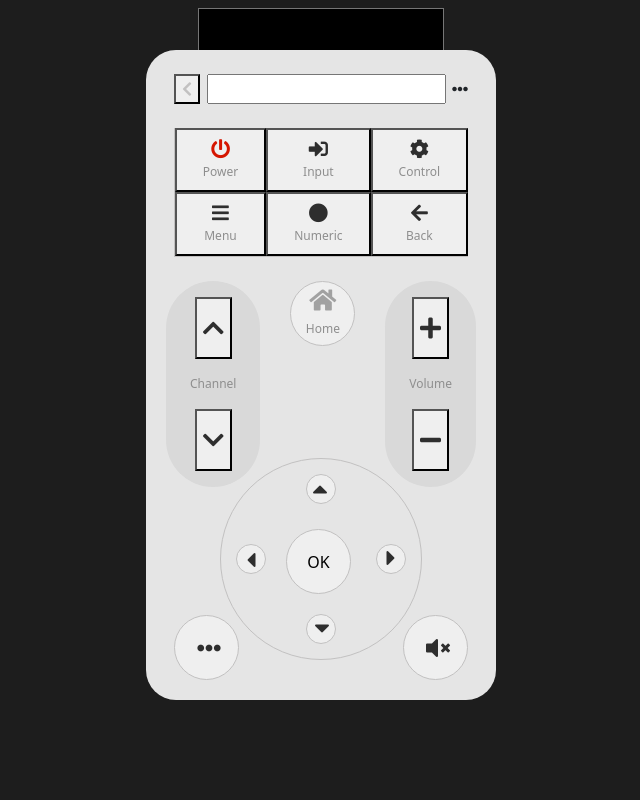
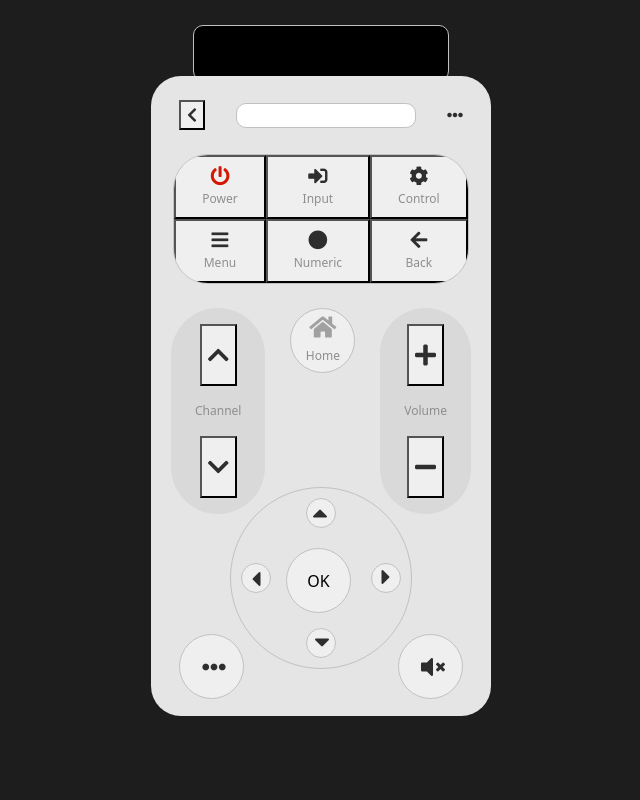
Before and after one commit to fetttttjoe/Simple-Web-server, a Flask app: page /controler.html in a window 1280 px wide. Shown: the whole page, without its empty margins (319-959 px from the left). Run offline with Flask 2, Linux system fonts and the light colour scheme.

Commit message:
Fixes
some design fixes
added fav icon back
instead of iframe reload i will reload the webpage (console.html) and set the viewpos to bottom of <textarea> content -> auto scroll would be cool, but i guess thats fine for now

```diff
--- a/RemoteControl/app.py
+++ b/RemoteControl/app.py
@@ -1,14 +1,16 @@
-from posixpath import dirname
-from tkinter import Button
 from flask import Flask, request, render_template, send_from_directory, redirect, jsonify
 import RemoteControl.util.deviceManager as dM
 import os, sys
 
 #
+# Program Name (also used for path), this needs to be done in a smarter way.
+#   idk why relative inputs wont let me pull the name from setup.py
+#
+programName = "RemoteControl"
+#
 # Initialise Flask app
 #
 app = Flask("LazyTool")
-
 #
 # Sends user Input to Keyboard
 # Checks if command in VK.Code -> execute, otherwise split and input or return
@@ -58,6 +60,7 @@ remoteControll = {
     'buttonArrowDown'   : 'arrowDown',
     'buttonArrowLeft'   : 'arrowLeft',
     'buttonArrowRight'  : 'arrowRight',
+    'buttonChannelDown' : 'mouseRight',
 }
 
 
@@ -66,7 +69,8 @@ remoteControll = {
 #
 @app.route('/favicon.ico')
 def favicon():
-    return send_from_directory(os.path.join(app.root_path, 'static'), 'favicon.ico')
+    return send_from_directory(os.path.join(f"{app.root_path}/{programName}", 'static'),
+                               'favicon.ico', mimetype='image/vnd.microsoft.icon')
 #
 # default page
 #
@@ -82,6 +86,7 @@ def controller():
     if request.method == "POST":
         for buttonName, buttonAction in remoteControll.items():
             if request.form.get(f'{buttonName}') == "pressed":
+                print(buttonName, buttonAction) #DEBUG
                 inputToKeyboard(buttonAction) # just execute the given command (for now)
                 return redirect('controler.html')
          # get a better solution to check for user Inputs
--- a/RemoteControl/static/styles/controller.css
+++ b/RemoteControl/static/styles/controller.css
@@ -1,37 +1,49 @@
 
-body {
-    display: flex;
+html{
+    width: 100vw;
+    height:100vh;
     justify-content: center;
     align-items: center;
+}
+body {
     background: rgb(29, 29, 29);
 }
 .wrapper{
-    text-align: center;
+    display: flex;
+    position: relative;
     align-items: center;
+    flex-direction: column;
 }
-.iframeConsole{
-    width: 350px;
-    height: 50px;
-    top: 0%;
+div.iframeConsole{
+    position: relative;
+    top: 15px;
+}
+.iframeConsole>iframe{
+    overflow: auto;
+    height: 70px;
+}
+.inputBox{
+    width: 180px;
+    height: 25px;
+    bottom:0%;
+    border: none;
+    border:solid 1px #c2c1c1;
+    border-radius: 10px;
 }
 .container {
-    position: absolute;
+    position: relative;
     background: #e5e5e5;
     border-radius: 30px;
-    height: 650px;
-    width: 350px;
+    height: 640px;
+    width: 340px;
 }
-/*custom button for remote controll*/
-.button {
-    position: relative;
+button.button {
     display:block;
-    cursor:pointer;
-    color:#c2c1c1;
     text-align: center;
     width: 100%;
     height: 100%;
 }
-.button:active {
+button.button:active {
     color:black;
     box-shadow: 0 0 5px -1px rgba(0,0,0,0.6);
 }
@@ -70,8 +82,9 @@ body {
 div.menu-grid{
     display: grid;
     grid-template-columns: auto auto auto;
-    border-bottom: 1px solid #c2c1c1;
-    border-left: 1px solid #c2c1c1;
+    border-radius: 35px;
+    border: 1px solid #c2c1c1;
+    overflow: hidden;
 }
 
 div.menu-grid>form>button>div {
@@ -89,7 +102,7 @@ div.menu-grid>form>button>div>i {
     margin-bottom: 5px;
 }
 .fas {
-    color:2e2e2e;
+    color:#2e2e2e;
 }
 div.menu-grid>form>button>div>i.active {
     color: #d51600;
@@ -98,11 +111,6 @@ div.menu-grid>form>button>div>i.active {
 div.rounded-bg {
     background: #d9d9d9;
     border-radius: 50px;
-}
-
-div.grey-bg {
-    background: #d9d9d9;
-    border-radius: 50%;
 }
 
 i.home-icon {
@@ -123,13 +131,9 @@ div.circle {
 }
 
 div.ok-outer {
-    padding: 100px;
+    padding: 90px;
 }
-div.circle>div.buttonCircle{
-    width: 10px;
-    background-color:red;
-    height:10px;
-}
+
 .buttonCircle:active {
     color:black;
     box-shadow: 0 0 5px -1px rgba(0,0,0,0.6);
--- a/RemoteControl/templates/console.html
+++ b/RemoteControl/templates/console.html
@@ -1,21 +1,40 @@
 <!doctype html>
 <html>
+    <script>
+        window.setInterval("refreshConsole()", 5000) /*Reload the page every 5 sek*/
+        function refreshConsole() {
+            location.reload();
+            const element = document.getElementById("content");
+            element.scrollIntoView(false);
+        }
+    </script>
     <style>
-        html, body{
+        html{
             background: rgb(29, 29, 29);
-            text-align: center;
         }
-        .textinput{
+        body{
+            display: flex;
+            position: relative;
+            align-items: center;
+            flex-direction: column;
+            margin: auto;
+        }
+        body>.historyOut{
             resize: none;
-            width:  80vw;
-            height: 85vh;
             background-color: black;
             color: green;
+            width: 250px;
+            height: 50px;
             /*transform: rotate(0deg); maybe i can somehow mirror the text to write from to bottom to the top idk
-            writing-mode: tb-rl;*/
+            writing-mode: tb-rl; used to write Horizontaly*/
+        }
+        textarea{
+            margin-top: 10px;
+            border: 1px solid #c2c1c1;
+            border-radius: 10px;
         }
     </style>
-<body>
-        <textarea class="textinput" rows="1" readonly>{{value}}</textarea>
+<body id="content">
+        <textarea class="historyOut" id = "textinput" rows="1" readonly>{{value}}</textarea>
 </body>
 </html>
--- a/RemoteControl/templates/controler.html
+++ b/RemoteControl/templates/controler.html
@@ -1,19 +1,8 @@
 
 <!DOCTYPE html>
 <!--ty for making this public https://github.com/ui-code/RemoteControl-->
-<script>
+<html>
 
-    function Refresh() {
-        var Iframe = document.getElementById("iframeConsole").contentWindow;
-        window.setInterval(function() {
-            var fso = new ActiveXObject("Scripting.FileSystemObject");
-            var fh = fso.OpenTextFile(".\\Chat.txt",1);
-            var FileContents = fh.AtEndOfStream ? "" : fh.ReadAll();
-            fh.Close();
-            Iframe.document.body.innerHTML = "<pre>" + FileContents + "</pre>"
-    }, 500);
-}
-</script>
     <head>
         <meta charset="UTF-8">
         <meta http-equiv="X-UA-Compatible" content="IE=edge">
@@ -21,13 +10,12 @@
         <link href="https://cdn.jsdelivr.net/npm/bootstrap@5.0.0-beta3/dist/css/bootstrap.min.css" rel="stylesheet" integrity="sha384-eOJMYsd53ii+scO/bJGFsiCZc+5NDVN2yr8+0RDqr0Ql0h+rP48ckxlpbzKgwra6" crossorigin="anonymous">
         <link rel="stylesheet" href="https://cdnjs.cloudflare.com/ajax/libs/font-awesome/5.15.3/css/all.min.css" integrity="sha512-iBBXm8fW90+nuLcSKlbmrPcLa0OT92xO1BIsZ+ywDWZCvqsWgccV3gFoRBv0z+8dLJgyAHIhR35VZc2oM/gI1w==" crossorigin="anonymous" />
         <link rel= "stylesheet" type= "text/css" href= "{{ url_for('static',filename='styles/controller.css') }}">
-
     </head>
     <body>
         <!--container-->
         <div class="wrapper">
-        <div class="iframeConsole">
-            <iframe id="iframeConsole" src="console.html" frameborder="0" scrolling="no"></iframe>
+            <div class="iframeConsole" id="iframeDiv">
+                <iframe id="iframeConsole" src="console.html" scrolling="no"></iframe>
             </div>
             <div class="container">
                 <div class="d-flex flex-row justify-content-between px-3 py-4 align-items-center">
@@ -36,8 +24,8 @@
                             <i class="fas fa-chevron-left"></i>
                         </button>
                     </form>
-                <form class = "inputBox" method="POST">
-                    <input name="userInput"></input>
+                    <form method="POST">
+                        <input class = "inputBox" name="userInput" ></input>
                     </form>
                     <i class="fas fa-ellipsis-h"></i>
                 </div>
@@ -93,7 +81,6 @@
                         </form>
                     </div>
                 </div>
-
                 <div class="d-flex flex-row mt-4 justify-content-between px-2">
                     <div class="d-flex flex-column rounded-bg py-3 px-4 justify-content-center align-items-center">
                         <form method="POST">
@@ -130,22 +117,22 @@
                     </div>
                 </div>
                 <form method="POST">
-                <div class="mt-4 pt-5 position-relative d-flex flex-row justify-content-center align-items-center">
+                    <div class="mt-3 pt-5 position-relative d-flex flex-row justify-content-center align-items-center">
 
                     <div class="circle ok-outer position-absolute">
                         <button type="submit" class="buttonOk" name="buttonEnter" value="pressed" >
                             <span>OK</span>
                         </button>
-                    <button type="submit" class="buttonCircleSmall" name="buttonArrowRight" style="transform: translateX(-15px) translateY(-15px) translate(70px);" value="pressed">
+                        <button type="submit" class="buttonCircleSmall" name="buttonArrowRight" style="transform: translateX(-15px) translateY(-15px) translate(65px);" value="pressed">
                             <i class="fas fa-caret-right control-icon"></i>
                         </button>
-                    <button type="submit" class="buttonCircleSmall" name="buttonArrowDown" style="transform: translateX(-15px) translateY(-15px) rotate(90deg) translate(70px);"  value="pressed">
+                        <button type="submit" class="buttonCircleSmall" name="buttonArrowDown" style="transform: translateX(-15px) translateY(-15px) rotate(90deg) translate(65px);"  value="pressed">
                             <i class="fas fa-caret-right control-icon"></i>
                         </button>
-                    <button type="submit" class="buttonCircleSmall" name="buttonArrowLeft" style="transform: translateX(-15px) translateY(-15px) rotate(180deg) translate(70px);" value="pressed">
+                        <button type="submit" class="buttonCircleSmall" name="buttonArrowLeft" style="transform: translateX(-15px) translateY(-15px) rotate(180deg) translate(65px);" value="pressed">
                             <i class="fas fa-caret-right control-icon"></i>
                         </button>
-                    <button type="submit" class="buttonCircleSmall" name="buttonArrowUp" style="transform: translateX(-15px) translateY(-15px) rotate(270deg) translate(70px);" value="pressed">
+                        <button type="submit" class="buttonCircleSmall" name="buttonArrowUp" style="transform: translateX(-15px) translateY(-15px) rotate(270deg) translate(65px);" value="pressed">
                             <i class="fas fa-caret-right control-icon"></i>
                         </button>
                     </div>
--- a/RemoteControl/templates/default.html
+++ b/RemoteControl/templates/default.html
@@ -1,5 +1,5 @@
 <!doctype html>
-</html>
+<html>
   <head>
     <link rel= "stylesheet" type= "text/css" href= "{{ url_for('static',filename='styles/home.css') }}">
   </head>
--- a/RemoteControl/util/deviceManager.py
+++ b/RemoteControl/util/deviceManager.py
@@ -28,12 +28,18 @@ VK_CODE = {
     'browserStop': 0xA9,
     'volumeUp': 0xAF,
     'volumeDown': 0xAE,
-    'OEM_PERIOD(>.)': 0xBE,  # TODO:test if shift needed for dot + better name
+    'mouseLeft': 0x01,          # TODO: Test if that can subs mouse
+    'mouseRight': 0x02,         # TODO: Test if that can subs mouse
     'arrowUp': 0x26,
     'arrowDown': 0x28,
     'arrowRight': 0x27,
     'arrowLeft': 0x25,
-    ' ': 0x20,
+    ' ': 0x20, # "special characters"
+    '+': 0xBB,
+    ',': 0xBC,
+    '-': 0xBD,
+    '.': 0xBE,
+    '/': 0x6F,
     '0': 0x30,
     '1': 0x31,
     '2': 0x32,
@@ -97,7 +103,7 @@ def kombiKeyboardInput(key1, key2):
     time.sleep(.05)
     win32api.keybd_event(VK_CODE[f'{key1}'], 0, win32con.KEYEVENTF_KEYUP, 0)
 #
-# Left click with mouse
+# Left click with mouse (not needed i think)
 #
 def mouseLeftlick(x, y):
     win32api.SetCursorPos((x, y))
@@ -106,7 +112,7 @@ def mouseLeftlick(x, y):
     win32api.mouse_event(win32con.MOUSEEVENTF_LEFTUP, x, y, 0, 0)
 
 #
-# Right click with mouse
+# Right click with mouse (not needed i think)
 #
 def mouseRightclick(x, y):
     win32api.SetCursorPos((x, y))
```
Lines whose indentation alone changed are shown as unchanged.
